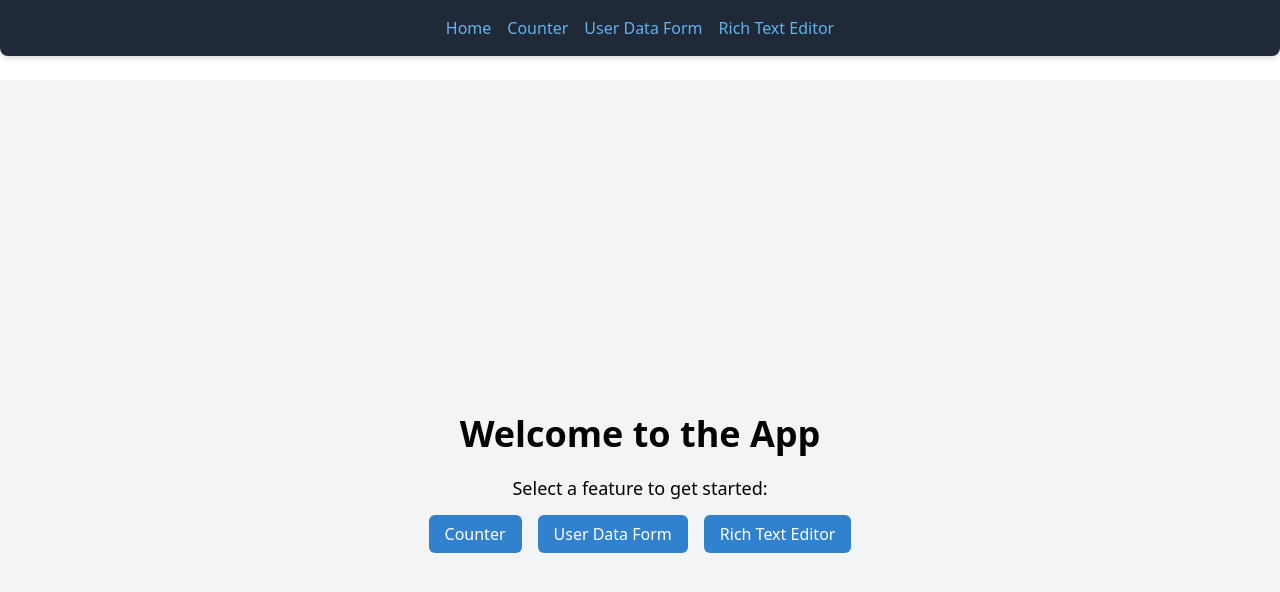
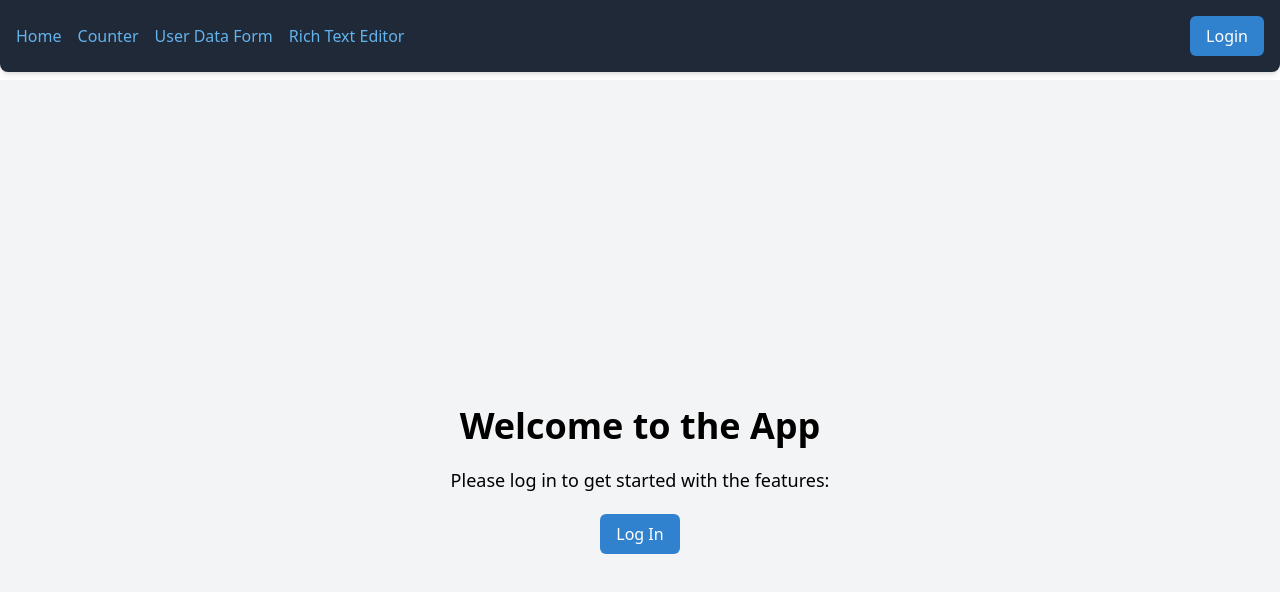
Before and after one commit to C0De-Saurabh/React-Assignment, a React (Create React App) app: page / in a window 1280 px wide. Shown: the top 592 px of the page. Built offline with nearby package versions, Linux system fonts and the light colour scheme.

Commit message:
Auth0- added and env added

```diff
--- a/package.json
+++ b/package.json
@@ -3,6 +3,7 @@
   "version": "0.1.0",
   "private": true,
   "dependencies": {
+    "@auth0/auth0-react": "^2.3.0",
     "@react-spring/web": "^9.7.5",
     "@reduxjs/toolkit": "^2.5.1",
     "@tailwindcss/cli": "^4.0.3",
--- a/src/App.js
+++ b/src/App.js
@@ -1,29 +1,60 @@
 import { BrowserRouter as Router, Routes, Route } from 'react-router-dom';
 import { Provider } from 'react-redux';
 import { store } from './redux/UserSlice';
+import { Auth0Provider } from '@auth0/auth0-react'; // Import Auth0Provider
 import Counter from './components/Counter';
 import UserDataForm from './components/UserDataForm';
 import RichTextEditor from './components/RichTextEditor';
-import Navbar from './components/NavBar';
+import Navbar from './components/Navbar';
 import HomePage from './components/HomePage';
+import PrivateRoute from './components/PrivateRoute'; // Import PrivateRoute
 
 const App = () => {
   return (
+    <Auth0Provider
+     domain={process.env.REACT_APP_AUTH0_DOMAIN}
+     clientId={process.env.REACT_APP_AUTH0_CLIENT_ID}
+      authorizationParams={{
+        redirect_uri: window.location.origin,
+      }}
+    >
       <Provider store={store}>
         <Router>
           <div className="font-sans">
             <Navbar />
-          <div className="pt-20"> {/* Add padding to the top to prevent content from being hidden */}
+            <div className="pt-20">
               <Routes>
                 <Route path="/" element={<HomePage />} />
-              <Route path="/counter" element={<Counter />} />
-              <Route path="/form" element={<UserDataForm />} />
-              <Route path="/editor" element={<RichTextEditor />} />
+                <Route
+                  path="/counter"
+                  element={
+                    <PrivateRoute>
+                      <Counter />
+                    </PrivateRoute>
+                  }
+                />
+                <Route
+                  path="/form"
+                  element={
+                    <PrivateRoute>
+                      <UserDataForm />
+                    </PrivateRoute>
+                  }
+                />
+                <Route
+                  path="/editor"
+                  element={
+                    <PrivateRoute>
+                      <RichTextEditor />
+                    </PrivateRoute>
+                  }
+                />
               </Routes>
             </div>
           </div>
         </Router>
       </Provider>
+    </Auth0Provider>
   );
 };
 
--- a/src/components/HomePage.jsx
+++ b/src/components/HomePage.jsx
@@ -1,11 +1,26 @@
-// components/HomePage.js
 import { Link } from 'react-router-dom';
+import { useAuth0 } from '@auth0/auth0-react';
 
 const HomePage = () => {
+  const { isAuthenticated, loginWithRedirect, user } = useAuth0();
+
   return (
     <div className="flex flex-col items-center justify-center h-screen bg-gray-100 dark:bg-gray-800 dark:text-white p-5">
       <h1 className="text-4xl font-bold mb-5">Welcome to the App</h1>
-      <p className="text-lg mb-5">Select a feature to get started:</p>
+
+      {!isAuthenticated ? (
+        <>
+          <p className="text-lg mb-5">Please log in to get started with the features:</p>
+          <button
+            onClick={() => loginWithRedirect()}
+            className="px-4 py-2 bg-blue-500 text-white rounded-md hover:bg-blue-600"
+          >
+            Log In
+          </button>
+        </>
+      ) : (
+        <>
+          <p className="text-lg mb-5">Hello, {user?.name}! Select a feature to get started:</p>
           <div className="space-x-4">
             <Link to="/counter" className="px-4 py-2 bg-blue-500 text-white rounded-md hover:bg-blue-600">
               Counter
@@ -17,6 +32,8 @@ const HomePage = () => {
               Rich Text Editor
             </Link>
           </div>
+        </>
+      )}
     </div>
   );
 };
--- a/src/components/NavBar.jsx
+++ /dev/null
@@ -1,25 +0,0 @@
-// components/Navbar.js
-import { Link } from 'react-router-dom';
-
-const Navbar = () => {
-  return (
-    <nav className="fixed top-0 left-0 w-full bg-gray-800 text-white dark:bg-gray-900 dark:text-gray-300 p-4 rounded-b-lg shadow-md z-10">
-      <div className="container mx-auto flex justify-center space-x-4">
-      <Link to="/" className="text-blue-400 hover:text-blue-500 dark:hover:text-blue-300">
-          Home
-        </Link>
-        <Link to="/counter" className="text-blue-400 hover:text-blue-500 dark:hover:text-blue-300">
-          Counter
-        </Link>
-        <Link to="/form" className="text-blue-400 hover:text-blue-500 dark:hover:text-blue-300">
-          User Data Form
-        </Link>
-        <Link to="/editor" className="text-blue-400 hover:text-blue-500 dark:hover:text-blue-300">
-          Rich Text Editor
-        </Link>
-      </div>
-    </nav>
-  );
-};
-
-export default Navbar;
--- /dev/null
+++ b/src/components/Navbar.jsx
@@ -0,0 +1,57 @@
+import { Link } from 'react-router-dom';
+import { useAuth0 } from '@auth0/auth0-react';
+
+const Navbar = () => {
+  const { user, isAuthenticated, loginWithRedirect, logout } = useAuth0();
+
+  return (
+    <nav className="fixed top-0 left-0 w-full bg-gray-800 text-white dark:bg-gray-900 dark:text-gray-300 p-4 rounded-b-lg shadow-md z-10">
+      <div className="container mx-auto flex justify-between items-center">
+        {/* Navigation Links */}
+        <div className="space-x-4">
+          <Link to="/" className="text-blue-400 hover:text-blue-500 dark:hover:text-blue-300">
+            Home
+          </Link>
+          <Link to="/counter" className="text-blue-400 hover:text-blue-500 dark:hover:text-blue-300">
+            Counter
+          </Link>
+          <Link to="/form" className="text-blue-400 hover:text-blue-500 dark:hover:text-blue-300">
+            User Data Form
+          </Link>
+          <Link to="/editor" className="text-blue-400 hover:text-blue-500 dark:hover:text-blue-300">
+            Rich Text Editor
+          </Link>
+        </div>
+
+        {/* User Info and Authentication */}
+        <div className="flex items-center space-x-4">
+          {isAuthenticated && user ? (
+            <div className="flex items-center space-x-3">
+              <img
+                src={user.picture}
+                alt={user.name}
+                className="w-8 h-8 rounded-full border border-gray-500"
+              />
+              <span className="text-sm">{user.name}</span>
+              <button
+                onClick={() => logout({ returnTo: window.location.origin })}
+                className="px-4 py-2 bg-red-500 text-white rounded-md hover:bg-red-600"
+              >
+                Logout
+              </button>
+            </div>
+          ) : (
+            <button
+              onClick={() => loginWithRedirect()}
+              className="px-4 py-2 bg-blue-500 text-white rounded-md hover:bg-blue-600"
+            >
+              Login
+            </button>
+          )}
+        </div>
+      </div>
+    </nav>
+  );
+};
+
+export default Navbar;
--- /dev/null
+++ b/src/components/PrivateRoute.jsx
@@ -0,0 +1,14 @@
+import { useAuth0 } from '@auth0/auth0-react';
+import { Navigate } from 'react-router-dom';
+
+const PrivateRoute = ({ children }) => {
+  const { isAuthenticated, isLoading } = useAuth0();
+
+  if (isLoading) {
+    return <div>Loading...</div>;
+  }
+
+  return isAuthenticated ? children : <Navigate to="/" />;
+};
+
+export default PrivateRoute;
```
Also changed, not shown: 2 other files (tests, documents, lock files or other folders). Lines whose indentation alone changed are shown as unchanged.
